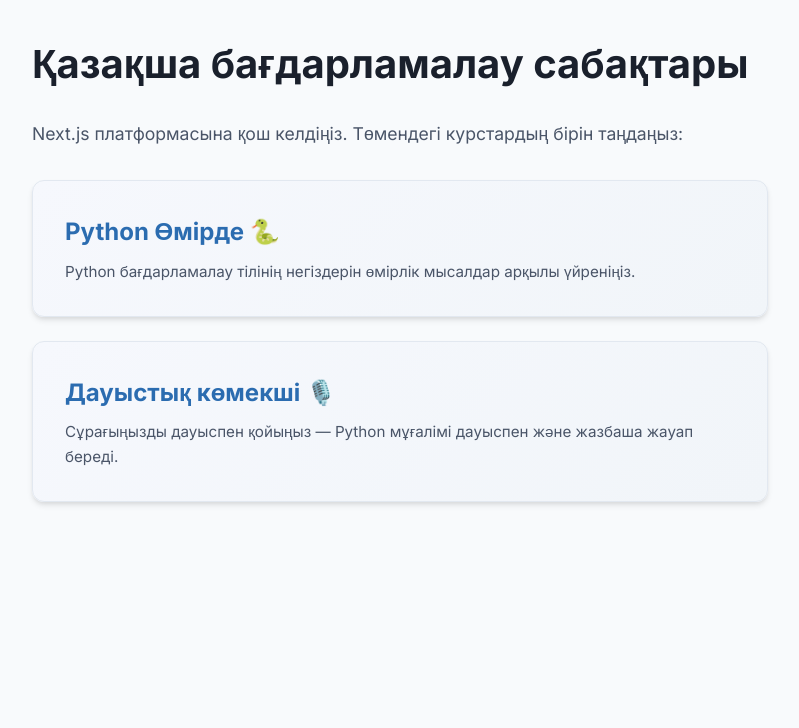
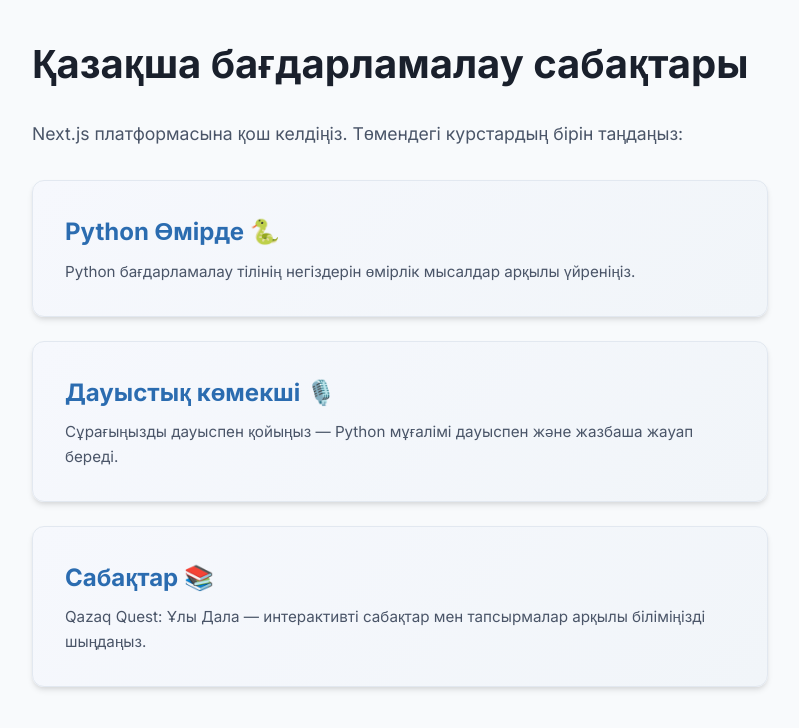
Before and after one commit to Nurbol876047/Python-Course2, a Next.js app: page / in a window 1280 px wide. Shown: the top 728 px of the page, without its empty margins (240-1039 px from the left). Built offline with nearby package versions, Linux system fonts and the light colour scheme.

Commit message:
Add 3rd module 'Сабақтар' linking to Qazaq Quest

```diff
--- a/src/app/page.js
+++ b/src/app/page.js
@@ -32,6 +32,17 @@
             Сұрағыңызды дауыспен қойыңыз — Python мұғалімі дауыспен және жазбаша жауап береді.
           </p>
         </a>
+
+        <a href="https://qazaq-quest-uly-dala.soriano17.chatgpt.site/" target="_blank" rel="noopener noreferrer" style={{
+          display: 'block', padding: '2rem', borderRadius: '12px', background: 'linear-gradient(135deg, #f6f8fd 0%, #f1f5f9 100%)',
+          textDecoration: 'none', color: 'inherit', border: '1px solid #e2e8f0', transition: 'transform 0.2s, box-shadow 0.2s',
+          cursor: 'pointer', boxShadow: '0 4px 6px -1px rgba(0, 0, 0, 0.1), 0 2px 4px -1px rgba(0, 0, 0, 0.06)'
+        }}>
+          <h2 style={{ fontSize: '1.5rem', color: '#2b6cb0', marginBottom: '0.5rem' }}>Сабақтар 📚</h2>
+          <p style={{ color: '#4a5568', fontSize: '0.95rem' }}>
+            Qazaq Quest: Ұлы Дала — интерактивті сабақтар мен тапсырмалар арқылы біліміңізді шыңдаңыз.
+          </p>
+        </a>
       </div>
     </div>
   );
```
